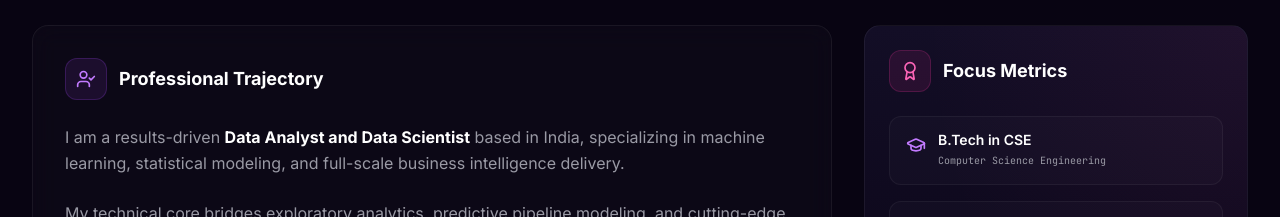
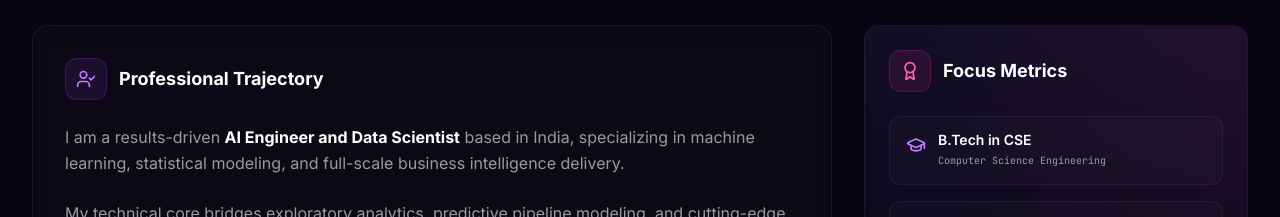
Before and after one commit to mallelavema/my_portfolio, a React (Vite) app: page / in a window 1280 px wide. Shown: the part 1000-1217 px from the top of the page. Built offline with nearby package versions, Linux system fonts and the light colour scheme; a web font is replaced by a local one.

Commit message:
Revert GenAI wording in About

```diff
--- a/src/components/About.tsx
+++ b/src/components/About.tsx
@@ -29,7 +29,7 @@ export default function About() {
                 <h3 className="font-sans font-bold text-lg text-white">Professional Trajectory</h3>
               </div>
               <p className="font-sans text-[#9A9AA5] text-base leading-relaxed mb-6">
-                I am a results-driven <strong className="text-white">Data Analyst and Data Scientist</strong> based in India, specializing in machine learning, statistical modeling, and full-scale business intelligence delivery.
+                I am a results-driven <strong className="text-white">AI Engineer and Data Scientist</strong> based in India, specializing in machine learning, statistical modeling, and full-scale business intelligence delivery.
               </p>
               <p className="font-sans text-[#9A9AA5] text-base leading-relaxed mb-6">
                 My technical core bridges exploratory analytics, predictive pipeline modeling, and cutting-edge <strong className="text-pink-300 font-medium">Generative AI (LLMs, RAG frameworks, and LangChain agents)</strong>. I thrive on translating abstract multi-dimensional data into intuitive, fast, and automated dashboard interfaces.
```
